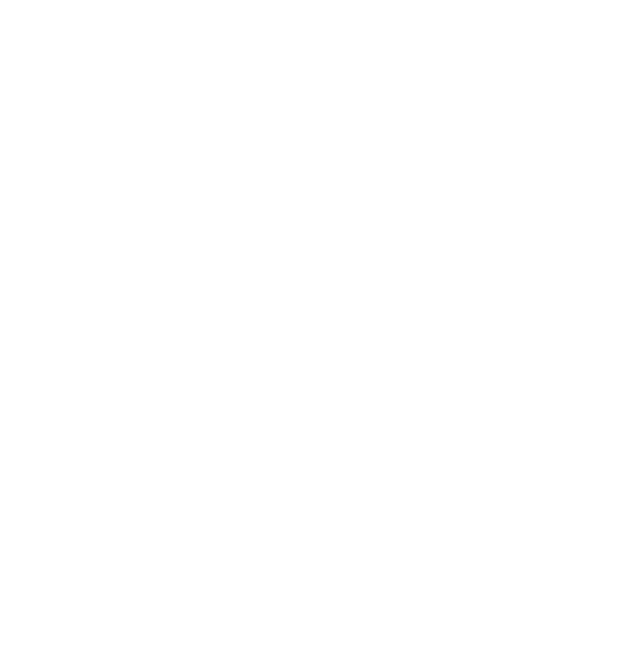
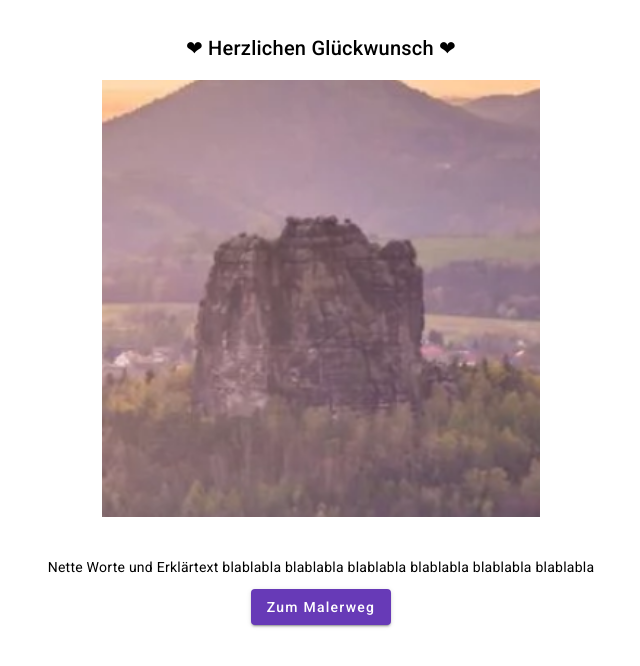
Before and after one commit to DanielmTheDev/wedding-quiz, an Angular app: page /success in a window 1280 px wide. Before the commit this address led to /. Shown: the top 666 px of the page, without its empty margins (319-959 px from the left). Built offline with nearby package versions, Linux system fonts and the light colour scheme.

Commit message:
success text

```diff
--- a/src/app/app.component.ts
+++ b/src/app/app.component.ts
@@ -1,7 +1,5 @@
 import { Component } from '@angular/core';
 import { RouterOutlet } from '@angular/router';
-import { MatCardModule } from "@angular/material/card";
-import { MatButtonModule } from "@angular/material/button";
 
 @Component({
   selector: 'app-root',
--- a/src/app/app.routes.ts
+++ b/src/app/app.routes.ts
@@ -1,8 +1,10 @@
 import { Routes } from '@angular/router';
 import { QuizComponent } from "../quiz/quiz.component";
 import { HomeComponent } from "../home/home.component";
+import { SuccessComponent } from "../success/success.component";
 
 export const routes: Routes = [
   { path: '', component: HomeComponent },
   { path: 'quiz', component: QuizComponent },
+  { path: 'success', component: SuccessComponent },
 ];
--- a/src/success/success.component.html
+++ b/src/success/success.component.html
@@ -1 +1,10 @@
-<p>success works!</p>
+<div class="centering-container">
+  <div class="centering-column">
+    <h2>❤ Herzlichen Glückwunsch ❤</h2>
+    <img src="assets/dummy.png" alt="Malerweg" class="image"/>
+    <p class="explain-text">Nette Worte und Erklärtext blablabla blablabla blablabla blablabla blablabla blablabla</p>
+    <div class="centering-container">
+      <a mat-raised-button color="primary" href="https://www.saechsische-schweiz.de/malerweg/">Zum Malerweg</a>
+    </div>
+  </div>
+</div>
--- a/src/success/success.component.scss
+++ b/src/success/success.component.scss
@@ -0,0 +1,21 @@
+.centering-container {
+  display: flex;
+  justify-content: center;
+  align-items: center;
+}
+
+.centering-column {
+  display: flex;
+  flex-direction: column;
+  justify-content: center;
+  align-items: center;
+}
+
+.image {
+  width: 80%;
+}
+
+.explain-text {
+  text-align: center;
+  margin-top: 5vh;
+}
--- a/src/success/success.component.ts
+++ b/src/success/success.component.ts
@@ -1,9 +1,10 @@
 import { Component } from '@angular/core';
+import { MatButtonModule } from "@angular/material/button";
 
 @Component({
   selector: 'app-success',
   standalone: true,
-  imports: [],
+  imports: [MatButtonModule],
   templateUrl: './success.component.html',
   styleUrl: './success.component.scss'
 })
```
